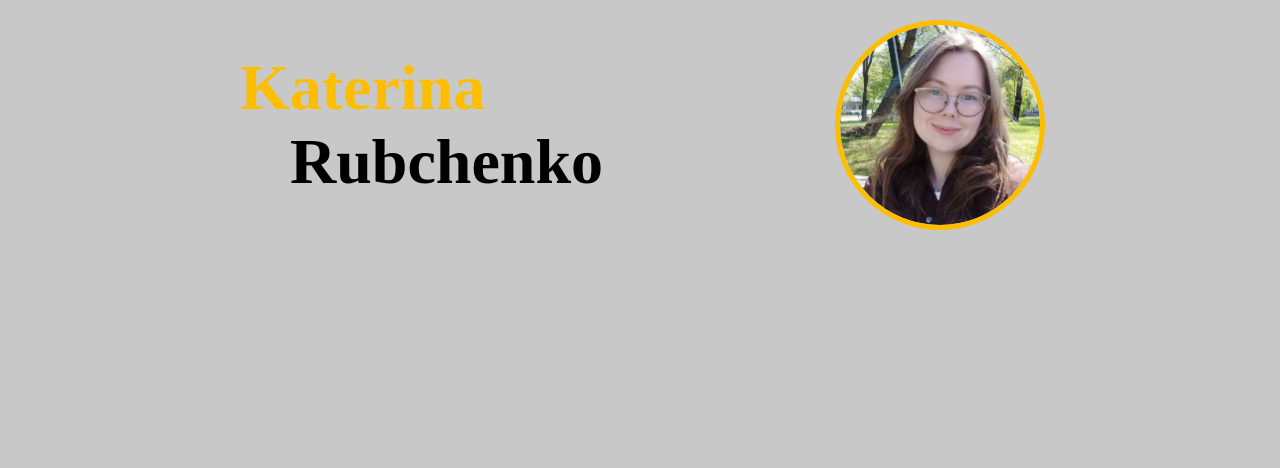
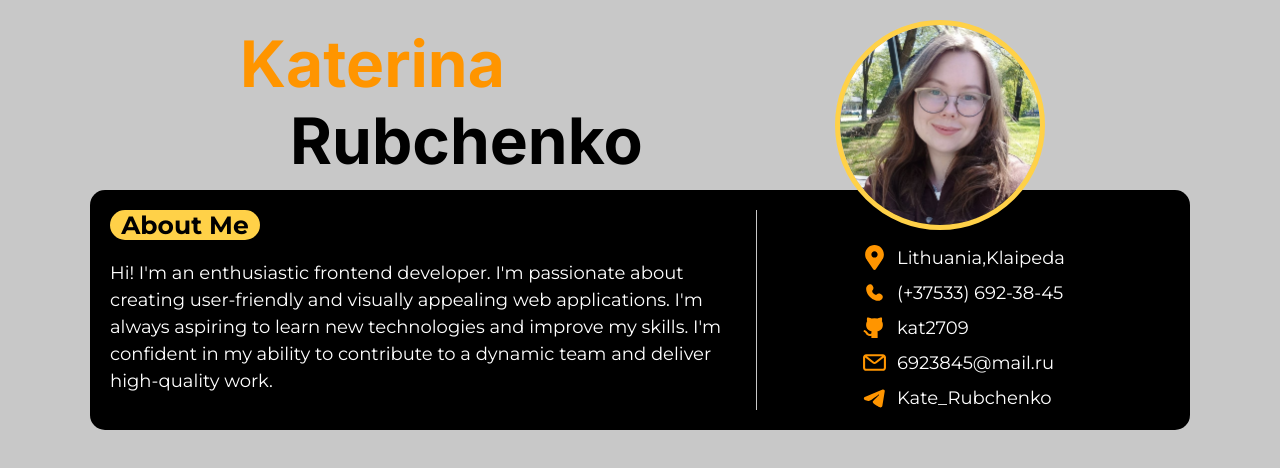
Before and after one commit to kat2709/cv, a plain HTML site: page index.html in a window 1280 px wide. Drawn offline with Linux system fonts and the light colour scheme.

Commit message:
feat: add contacts and about sections

```diff
--- a/index.html
+++ b/index.html
@@ -3,6 +3,12 @@
   <head>
     <meta charset="UTF-8" />
     <meta name="viewport" content="width=device-width, initial-scale=1.0" />
+    <link rel="preconnect" href="https://fonts.googleapis.com" />
+    <link rel="preconnect" href="https://fonts.gstatic.com" crossorigin />
+    <link
+      href="https://fonts.googleapis.com/css2?family=Inter:ital,opsz,wght@0,14..32,100..900;1,14..32,100..900&family=Montserrat:ital,wght@0,100..900;1,100..900&display=swap"
+      rel="stylesheet"
+    />
     <link rel="stylesheet" href="style.css" />
     <title>CV</title>
   </head>
@@ -14,5 +20,45 @@
       </div>
       <div class="photo"></div>
     </header>
+    <main>
+      <section class="left-section">
+        <div class="about">
+          <h3>About Me</h3>
+          <p class="about-text">
+            Hi! I'm an enthusiastic frontend developer. I'm passionate about
+            creating user-friendly and visually appealing web applications. I'm
+            always aspiring to learn new technologies and improve my skills. I'm
+            confident in my ability to contribute to a dynamic team and deliver
+            high-quality work.
+          </p>
+        </div>
+      </section>
+      <section class="right-section">
+        <div class="contacts">
+          <ul class="contact-list">
+            <li>
+              <img src="./assets/icons/location.svg" alt="location-icon" />
+              <p>Lithuania,Klaipeda</p>
+            </li>
+            <li>
+              <img src="./assets/icons/phone.svg" alt="phone-icon" />
+              <p>(+37533) 692-38-45</p>
+            </li>
+            <li>
+              <img src="./assets/icons/github.svg" alt="github-icon" />
+              <p>kat2709</p>
+            </li>
+            <li>
+              <img src="./assets/icons/mail.svg" alt="mail-icon" />
+              <p>6923845@mail.ru</p>
+            </li>
+            <li>
+              <img src="./assets/icons/telegram.svg" alt="telegram-icon" />
+              <p>Kate_Rubchenko</p>
+            </li>
+          </ul>
+        </div>
+      </section>
+    </main>
   </body>
 </html>
--- a/style.css
+++ b/style.css
@@ -4,21 +4,24 @@
 }
 
 body {
-  max-width: 800px;
+  font-family: "Inter";
+  max-width: 1100px;
   background-color: #c8c8c8;
   margin: 0 auto;
+  padding: 0 30px;
 }
 
 header {
+  max-width: 800px;
   display: flex;
   justify-content: space-between;
-  align-items: center;
-  margin-top: 25px;
+  align-items: flex-start;
+  margin: 25px auto 0;
 }
 
 h1 {
   font-size: 64px;
-  color: #fdbe00;
+  color: #ff9500;
 }
 
 .dark-title {
@@ -29,9 +32,62 @@ h1 {
 .photo {
   width: 200px;
   height: 200px;
-  outline: 5px solid #fdbe00;
+  outline: 5px solid #ffd148;
   background-image: url(./assets/photo.jpg);
   background-size: cover;
   background-repeat: no-repeat;
   border-radius: 50%;
 }
+
+main {
+  border-radius: 15px;
+  padding: 20px;
+  margin-top: -35px;
+  background-color: black;
+  color: white;
+  font-family: "Montserrat";
+  font-size: 18px;
+  display: flex;
+}
+
+.left-section {
+  max-width: 60%;
+  border-right: 1px solid #c8c8c8;
+  padding-right: 10px;
+}
+
+.right-section {
+  margin: 25px auto 0;
+}
+
+h3 {
+  font-size: 25px;
+  background-color: #ffd148;
+  width: 150px;
+  text-align: center;
+  color: black;
+  border-radius: 25px;
+}
+
+.about-text {
+  margin-top: 20px;
+  line-height: 1.5;
+}
+
+.contacts {
+  display: flex;
+  flex-direction: column;
+}
+
+.contact-list li {
+  cursor: pointer;
+  margin-top: 10px;
+  display: flex;
+  align-items: center;
+}
+
+.contact-list li img {
+  width: 25px;
+  height: 25px;
+  margin-right: 10px;
+}
```
Also changed, not shown: assets/icons/github.svg (added), assets/icons/location.svg (added), assets/icons/mail.svg (added), assets/icons/phone.svg (added), assets/icons/telegram.svg (added).
